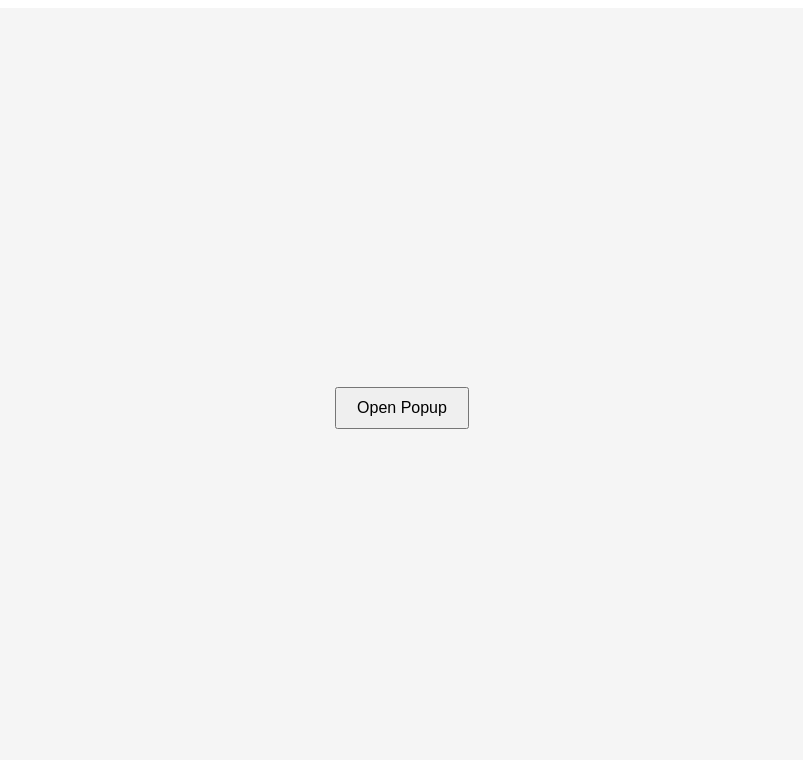
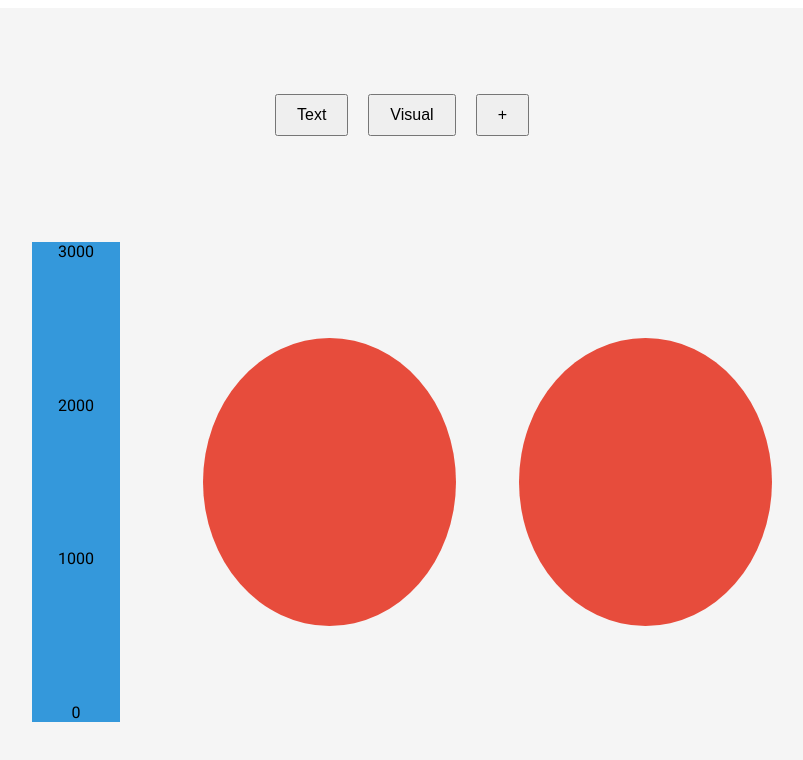
Before and after one commit to seanpip05/AirForceProject, a React (Create React App) app in the folder my-app/: page / in a window 1280 px wide. Shown: the top 760 px of the page, without its empty margins (238-1041 px from the left). Built offline with nearby package versions, Linux system fonts and the light colour scheme.

Commit message:
added mainScreen

```diff
--- a/my-app/src/components/screen/MainScreen.js
+++ b/my-app/src/components/screen/MainScreen.js
@@ -1,12 +1,28 @@
 import React from "react";
-import { Container, Button } from "./MainScreen.styles";
+import { Container, ButtonContainer, Button, ShapeContainer, Rectangle, Circle, FlexDiv } from "./MainScreen.styles";
 
-
-
+// @TODO split the main screen into 2 components, a visual and a text
 const MainScreen = ({ onOpenPopup }) => {
   return (
     <Container>
-      <Button onClick={onOpenPopup}>Open Popup</Button>
+      <ButtonContainer>
+        <Button>Text</Button>
+        <Button>Visual</Button>
+        <Button onClick={onOpenPopup}>+</Button>
+      </ButtonContainer>
+
+      <ShapeContainer>
+        <Rectangle>
+          <FlexDiv>
+            <div>3000</div>
+            <div>2000</div>
+            <div>1000</div>
+            <div>0</div>
+          </FlexDiv>
+        </Rectangle>
+        <Circle />
+        <Circle />
+      </ShapeContainer>
     </Container>
   );
 };
--- a/my-app/src/components/screen/MainScreen.styles.js
+++ b/my-app/src/components/screen/MainScreen.styles.js
@@ -5,12 +5,53 @@ export const Container = styled.div`
     height: 100vh;
     background: #f5f5f5;
     display: flex;
+    flex-direction: column;
     align-items: center;
     justify-content: center;
+    justify-content: space-evenly;
+`;
+
+export const ButtonContainer = styled.div`
+    display: flex;
+    justify-content: center;
+    width: 100%;
+    margin-bottom: 20px;
 `;
 
 export const Button = styled.button`
     padding: 10px 20px;
     font-size: 16px;
     cursor: pointer;
+    margin: 0 10px;
 `;
+
+export const ShapeContainer = styled.div`
+    display: flex;
+    justify-content: center;
+    align-items: center;
+    width: 100%;
+    height: 60%;
+    gap: 5%;
+`;
+
+export const Rectangle = styled.div`
+    width: 7%;
+    height: 100%;
+    background-color: #3498db;
+    margin-right: 20px;
+`;
+
+export const Circle = styled.div`
+    width: 20%;
+    height: 60%;
+    background-color: #e74c3c;
+    border-radius: 50%;
+`;
+
+export const FlexDiv = styled.div`
+    display: flex;
+    justify-content: space-between;
+    align-items: center;
+    flex-direction: column;
+    height: 100%;
+`;
```
Lines whose indentation alone changed are shown as unchanged.
